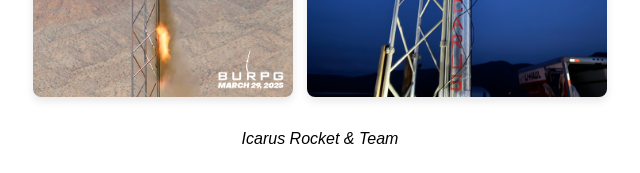
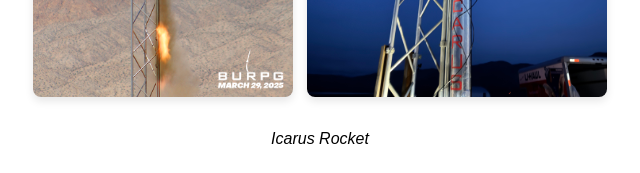
Before and after one commit to PercyChen451/PercyChen.github.io, a plain HTML site: page index.html in a window 1280 px wide. Shown: the part 800-973 px from the top of the page, 320-960 px from the left. Drawn offline with Linux system fonts and the light colour scheme.

Commit message:
Remove team mention from Icarus Rocket description

```diff
--- a/index.html
+++ b/index.html
@@ -169,7 +169,7 @@
         <div class="media-container">
             <img src="icaurs_poster.png" alt="Icarus Rocket" width="260">
             <img src="IMG_6588.JPG" alt="Icarus Rocket" width="300">
-            <p><em>Icarus Rocket & Team</em></p>
+            <p><em>Icarus Rocket</em></p>
         </div>
 
         <div class="media-container">
```
